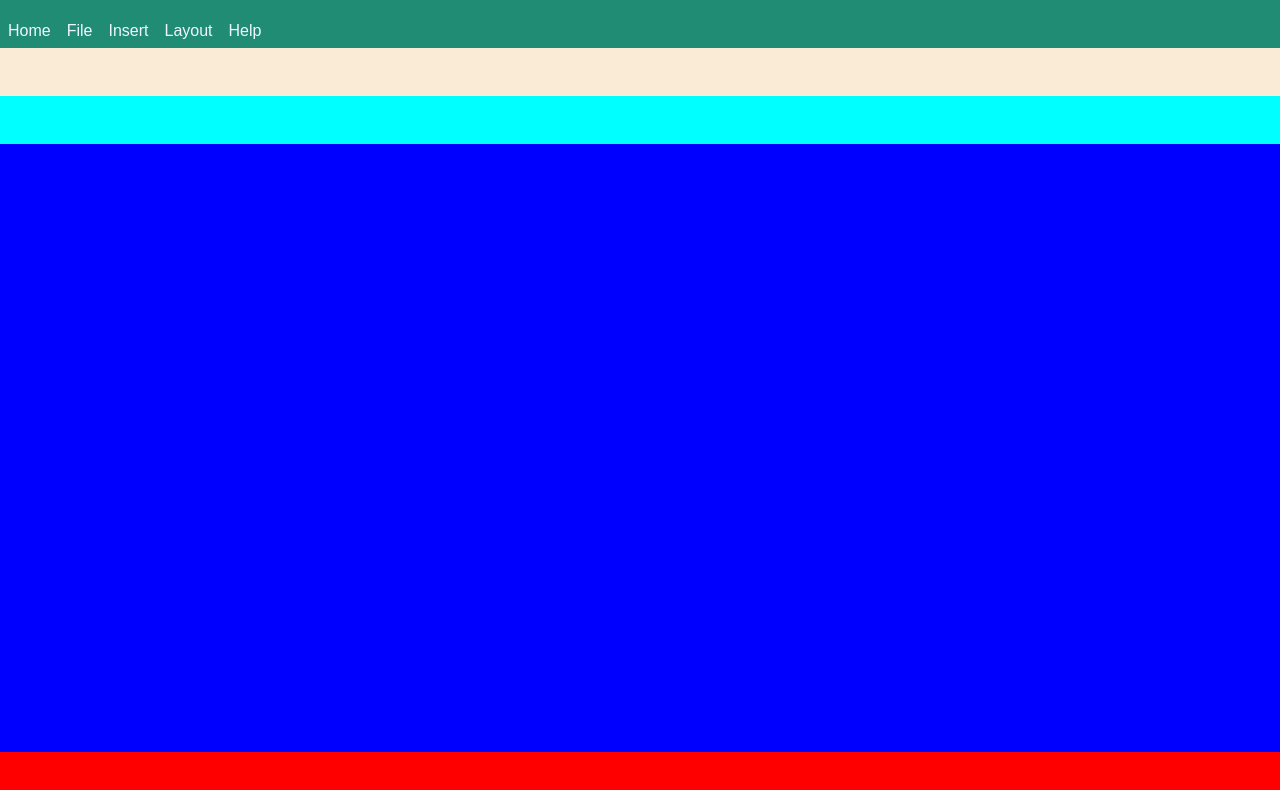
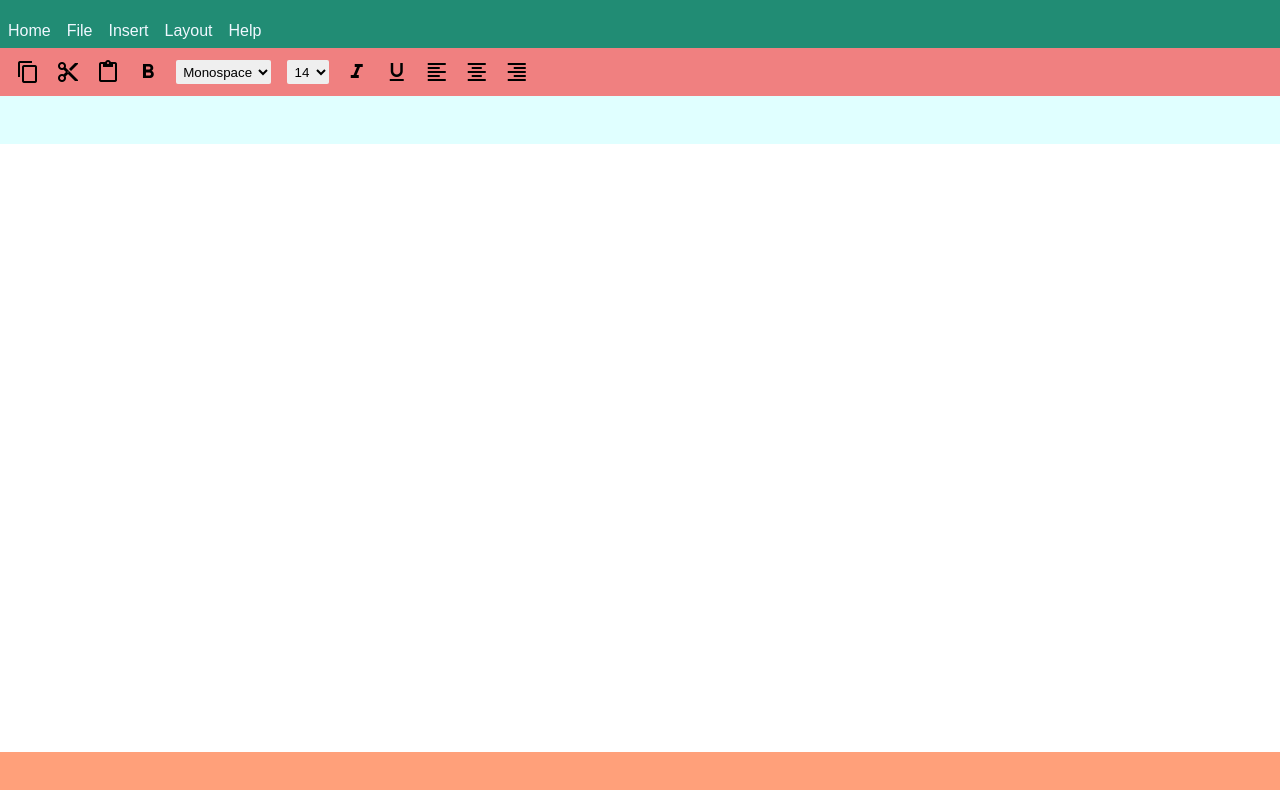
Before and after one commit to Yashkanekar/excel-vanilla-js, a plain HTML site: page index.html in a window 1280 px wide. Drawn offline with Linux system fonts and the light colour scheme.

Commit message:
added cell props actions

```diff
--- a/index.html
+++ b/index.html
@@ -1,11 +1,14 @@
 <!DOCTYPE html>
 <html lang="en">
+
 <head>
   <meta charset="UTF-8" />
   <meta name="viewport" content="width=device-width, initial-scale=1.0" />
   <link rel="stylesheet" href="./styles.css" />
+  <link href="https://fonts.googleapis.com/icon?family=Material+Icons" rel="stylesheet">
   <title>Excel</title>
 </head>
+
 <body>
   <div class="page-actions-cont">
     <div class="page-action">Home</div>
@@ -14,10 +17,55 @@
     <div class="page-action">Layout</div>
     <div class="page-action">Help</div>
   </div>
-    <div class="cellprops-actions-cont"></div>
+  <div class="cellprops-actions-cont">
+    <span class="material-icons">
+      content_copy
+    </span>
+    <span class="material-icons">
+      content_cut
+    </span>
+    <span class="material-icons">
+      content_paste
+    </span>
+    <span class="material-icons">
+      format_bold
+    </span>
+    <span>
+      <select class="font-family-prop">
+        <option value="monospace">Monospace</option>
+        <option value="cursive">Cursive</option>
+        <option value="fanstasy">Fantasy</option>
+        <option value="sans-serif">Sans-Serif</option>
+      </select>
+    </span>
+    <span>
+      <select class="font-size-prop">
+        <option value="14">14</option>
+        <option value="16">16</option>
+        <option value="18">18</option>
+        <option value="20">20</option>
+      </select>
+    </span>
+    <span class="material-icons">
+      format_italic
+    </span>
+    <span class="material-icons">
+      format_underlined
+    </span>
+    <span class="material-icons">
+      format_align_left
+    </span>
+    <span class="material-icons">
+      format_align_center
+    </span>
+    <span class="material-icons">
+      format_align_right
+    </span>
+  </div>
   <div class="formula-actions-cont"></div>
   <div class="grid-cont"></div>
   <div class="sheet-actions-cont"></div>
   <script src="./script.js"></script>
 </body>
+
 </html>
--- a/styles.css
+++ b/styles.css
@@ -17,22 +17,52 @@ body {
 
 .cellprops-actions-cont {
   height: 3rem;
-  background-color: antiquewhite;
+  background-color: lightcoral;
+  display: flex;
+  align-items: center;
+  padding-left: 1rem;
+}
+
+/* cell prop actions container ke ander jo bhi elements hai unko yeh styles apply hoge */
+/* because every element inside the cellprops actions cont is a span then we cannot set its margin and padding so we change its display to inline block */
+.cellprops-actions-cont > * {
+  display: inline-block;
+  margin-right: 1rem;
+}
+
+
+.cellprops-actions-cont > select {
+  outline: none;
+  border-radius: 100px;
+  border: none;
+}
+
+.font-family-prop {
+  padding: 0.2rem;
+  outline: none;
+  border-radius: 2px;
+  border: none;
+}
+
+.font-size-prop {
+  padding: 0.2rem;
+  outline: none;
+  border-radius: 2px;
+  border: none;
 }
 
 .formula-actions-cont {
   height: 3rem;
-  background-color: cyan;
+  background-color: lightcyan;
 }
 
 .sheet-actions-cont {
   height: 3rem;
-  background-color: red;
+  background-color: lightsalmon;
 }
 
 .grid-cont {
   height: calc(100vh - 3rem - 3rem - 3rem - 3rem);
-  background-color: blue;
 }
 
 .page-action {
```
Lines whose indentation alone changed are shown as unchanged.
